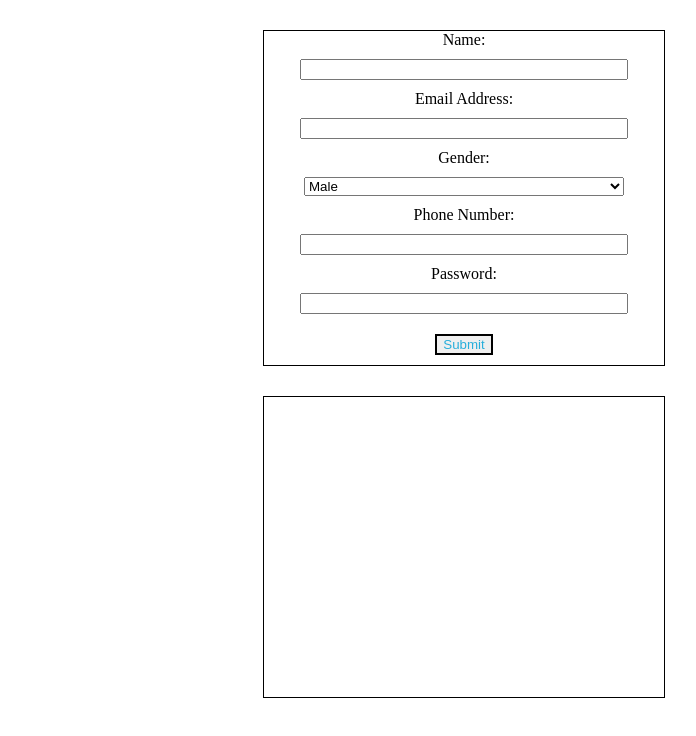
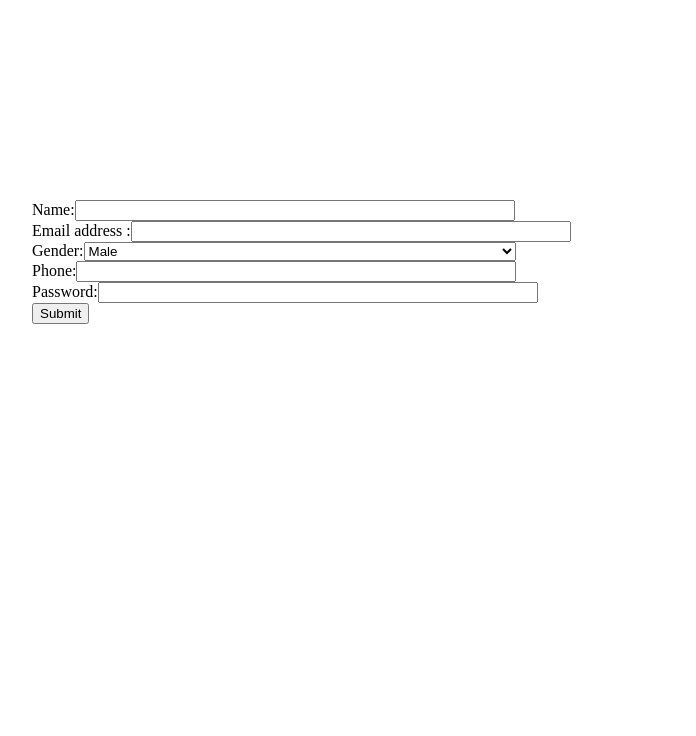
Before and after one commit to jaidev-96787/Signup-Form---JSX-Limitations-Rendering-Lists-of-Data-Using-Stateful-Lists-Un---2yu7zudvbm03, a React app: page / in a window 1280 px wide. Shown: the whole page, without its empty margins (176-872 px from the left). Built offline with nearby package versions, Linux system fonts and the light colour scheme.

Commit message:
Initial Commit

```diff
--- a/src/components/App.js
+++ b/src/components/App.js
@@ -1,32 +1,19 @@
-import React, {Component, useEffect, useState} from "react";
-import '../styles/App.css';
-import {validationState, initialForm} from '../helper';
+import React, {useState} from 'react';
+import '../styles/App.css'
 
-const App = () => {
+function App() {
 
-  const [getForm, setForm] = useState(initialForm)
+    const [getForm,setForm] = useState({
+        name:'',
+        email:'',
+        gender:'male',
+        phoneNumber:'',
+        password:''
+    });
 
-  const [getFormValidation, setFormValidation] = useState(validationState);
+    const [getError,setError] = useState("");
 
-  const [getUsername, setUsername] = useState('');
-
-  const [getSubmit, setSubmit] = useState(false);
-
-  useEffect(()=>{
-    console.log(getForm);
-    let flag = true;
-
-    for(let obj in getFormValidation){
-      if(getFormValidation[obj]['status'] != 'complete'){
-        flag = false;
-      }
-    }
-    if(flag){
-      let email = getForm.email.split('@')[0];
-      setUsername(`Hello ${email}`)
-    }
-
-  },[getFormValidation]);
+    const[username,setusername] =useState("");
 
     const onChangeHandler=(event)=>{
         setForm({
@@ -35,62 +22,114 @@ const App = () => {
         })
     }
 
-  const onSubmitHandler =()=>{
+    const getErrorHandler=()=>{
 
-    setUsername('');
-
-    let getFormValidationDetails = getFormValidation;
-
-    for(let obj in getFormValidationDetails){
-       if(getFormValidationDetails[obj]['required'] && getForm[obj] == ''){
-        getFormValidationDetails[obj]['status'] = "required";
-       }
-       else if(getFormValidationDetails[obj]['pattern'] && !getFormValidationDetails[obj]['pattern'].test(getForm[obj])){
-        getFormValidationDetails[obj]['status'] = "pattern";
-       }
-       else{
-        getFormValidationDetails[obj]['status'] = "complete";
-       }
+      if(!getForm.name && !getForm.email && !getForm.phoneNumber && !getForm.password){
+        setError('All fields are mandatory');
+        return true;
       }
 
-    setFormValidation({...getFormValidationDetails});
+      if(!getForm.name){
+        setError('Name Error');
+        return true;
+      }
 
-    setSubmit(true);
+      if(!getForm.email){
+        setError('Email Error');
+        return true;
+      }
+
+      if(!getForm.phoneNumber){
+        setError('Phone Number Error');
+        return true;
+      }
+
+      if(!getForm.password){
+        setError('Password Error');
+        return true;
+      }
+
+      if(!/^[a-zA-z0-9\s]*$/.test(getForm.name)){
+        setError('Name is not alphanumeric');
+        return true;
+      }
+
+      if(!(getForm.email).includes("@")){
+        setError('Email must contain @');
+        return true;
+      }
+
+      if(!/^(male|female|other)$/.test(getForm.gender)){
+        setError(' Please identify as male, female or others');
+        return true;
+      }
+
+      if(!/^[0-9]*$/.test(getForm.phoneNumber)){
+        setError('Phone Number must contain only numbers');
+        return true;
+      }
+
+      if(getForm.password.length<=6){
+        setError('Password must contain atleast 6 letters');
+        return true;
+      }
+
+
+          return false;
+    }
+
+    const onSubmitHandler=(event)=>{
+      setError('');
+      setusername('');
+       event.preventDefault();
+       if(getErrorHandler()){
+            return true;
+       }
+       let username = getForm.email.split("@")[0];
+       setusername(`Hello ${username}`);
+       clearInputs();
 
     }
-  return (
-    <div id="main">
-      <div className="container">
-        Name:<input type="text" onChange={onChangeHandler} name="name" data-testid = "name"/>
-       {getSubmit && getFormValidation['name'] ['status'] && getFormValidation['name'] ['status'] != 'complete' && <div className="danger">
-           {getFormValidation['name'] ['status'] == "required"? getFormValidation['name'] ['requiredError']:getFormValidation['name'] ['patternMessage']}
-           </div>}
-        Email Address:<input type="email" name="email" onChange={onChangeHandler} data-testid = "email"/>
-        {getSubmit && getFormValidation['email'] ['status'] && getFormValidation['email'] ['status'] != 'complete' && <div className="danger">
-           {getFormValidation['email'] ['status'] == "required"? getFormValidation['email'] ['requiredError']:getFormValidation['email'] ['patternMessage']}
-           </div>}
-        Gender:<select data-testid = "gender" onChange={onChangeHandler}>
+
+    function clearInputs(){
+      setForm({
+        name:'',
+        email:'',
+        gender:'male',
+        phoneNumber:'',
+        password:''
+      })
+    }
+
+
+   return (<div>
+        <form>
+          <div>
+            Name:<input type="text" value={getForm.name} onChange={onChangeHandler} data-testid='name' name="name"/>
+          </div>
+          <div>
+          Email address :<input type="email"  value={getForm.email} onChange={onChangeHandler} data-testid='email' name="email"/>
+          </div>
+          <div>
+            Gender:<select data-testid='gender' value={getForm.gender} onChange={onChangeHandler} name="gender">
                 <option value="male">Male</option>
                 <option value="female">Female</option>
                 <option value="other">Others</option>
             </select>
-        Phone Number:<input type="number" name="phoneNumber" onChange={onChangeHandler} data-testid = "phoneNumber"/>
-        {getSubmit && getFormValidation['phoneNumber'] ['status'] && getFormValidation['phoneNumber'] ['status'] != 'complete' && <div className="danger">
-           {getFormValidation['phoneNumber'] ['status'] == "required"? getFormValidation['phoneNumber'] ['requiredError']:getFormValidation['phoneNumber'] ['patternMessage']}
-           </div>}
-        Password:<input type="password" name="password" onChange={onChangeHandler} data-testid = "password"/>
-        {getSubmit && getFormValidation['password'] ['status'] && getFormValidation['password'] ['status'] != 'complete' &&  <div className="danger">
-           {getFormValidation['password'] ['status'] == "required"? getFormValidation['password'] ['requiredError']:getFormValidation['password'] ['patternMessage']}
-           </div>}
-        <button onClick={onSubmitHandler} data-testid = "submit">Submit</button>
           </div>
-      <div className="container">
-        <h1>{getUsername}</h1>
-
+          <div>
+            Phone:<input type="number"  value={getForm.phoneNumber} onChange={onChangeHandler} data-testid = 'phoneNumber' name="phoneNumber"/>
           </div>
+          <div>
+            Password:<input type="password" value={getForm.password} onChange={onChangeHandler} data-testid='password' name="password"/>
           </div>
-  )
+          <div>
+            <button data-testid='submit' onClick={onSubmitHandler}>Submit</button>
+          </div>
+          {getError}
+          {username && <h1>{username}</h1>}
+        </form>
+   </div>)
 }
 
-
 export default App;
--- a/src/styles/App.css
+++ b/src/styles/App.css
@@ -1,32 +1,17 @@
-h1 {
-    color: #27aedb;
+form {
+    margin: 200px;
+  }
+
+  select {
+    width: 50%;
+    height: 100%;
+  }
+
+  input {
+    width: 50%;
+    height: 100%;
+  }
+
+  h2 {
     text-align: center;
-    }
-
-
-button{
-    color: #27aedb;
-    text-align: center;
-    justify-content: center;
-    align-items: center;
-    border: 2px solid black;
-    margin: 10px;
-}
-.container{
-    width: 400px;
-    min-height: 300px;
-    border: 1px solid black;
-    margin: 30px auto;
-    text-align: center;
-}
-
-input, select{
-    display:block;
-    width: 80%;
-    margin: 10px auto;
-}
-.danger{
-    color:red;
-    text-align: center;
-    font-size: 20px;
-}
+  }
```
Lines whose indentation alone changed are shown as unchanged.
